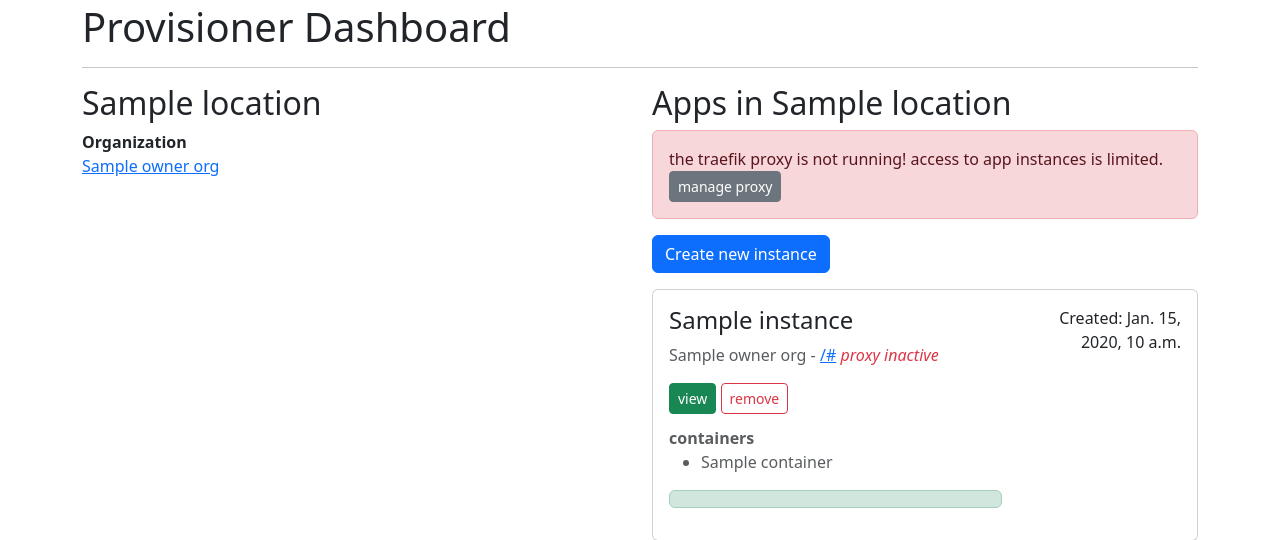
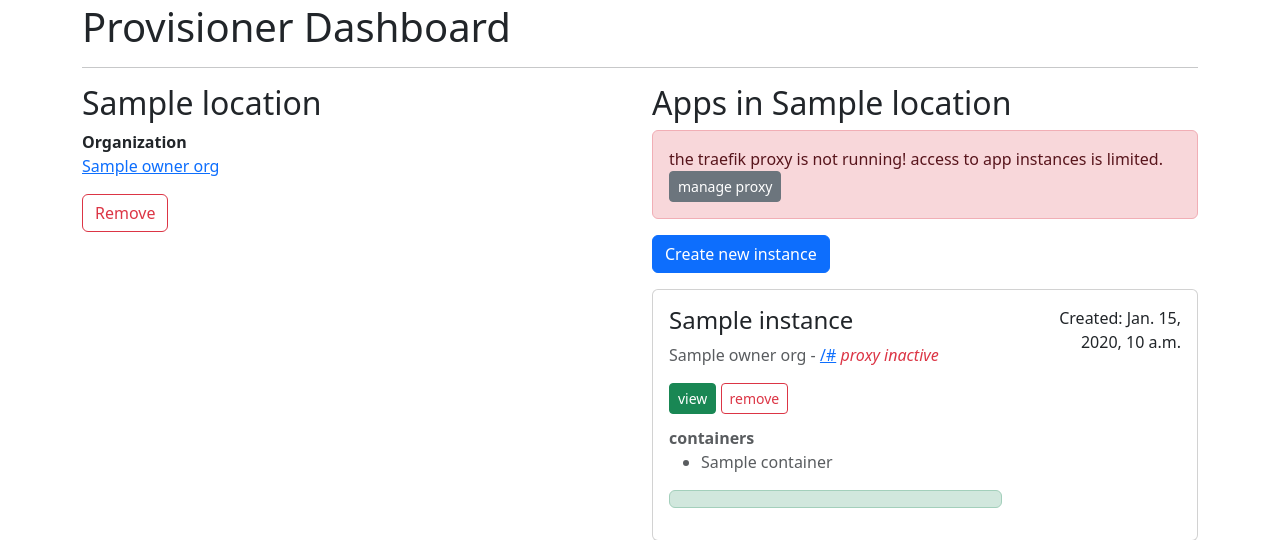
Before and after one commit to Tturna/amsys, a Django app: template dashboard/templates/view_location.html in a window 1280 px wide. Shown: the part 53-593 px from the top of the page. Run offline with Django 5.2, Linux system fonts and the light colour scheme; a user stored in the database is signed in; tables that the repository leaves empty hold one stand-in row (values such as "Sample post"); the template is opened without the code that fills it: most values are stand-ins (such as "Sample title", 1, 10 or a date in 2020); some libraries are stand-ins or nearby versions.

Commit message:
make locations removable

```diff
--- a/dashboard/main/urls.py
+++ b/dashboard/main/urls.py
@@ -20,6 +20,7 @@ urlpatterns = [
     path("start_instance/<app_name>/", views.start_instance, name="start_instance"),
     path("restart_instance/<app_name>/", views.restart_instance, name="restart_instance"),
     path("remove_instance/<app_name>/", views.remove_instance, name="remove_instance"),
+    path("remove_location/<location_pk>/", views.remove_location, name="remove_location"),
     path("forget_instance/<app_name>/", views.forget_instance, name="forget_instance"),
     path("view_instance/<app_name>/", views.view_instance, name="view_instance"),
     path("edit_instance/<app_name>/", views.edit_instance, name="edit_instance"),
--- /dev/null
+++ b/dashboard/static/location_controls.js
@@ -0,0 +1,8 @@
+function call_remove_location(pk) {
+    if (!confirm("Are you sure you want to remove this location? All connected apps will be deleted.")) return;
+
+    fetch(`/remove_location/${pk}/`)
+    .then(response => {
+        window.location = "/";
+    });
+}
--- a/dashboard/templates/view_location.html
+++ b/dashboard/templates/view_location.html
@@ -1,5 +1,6 @@
 {% extends "base.html" %}
 {% block content %}
+{% load static %}
 
 <h1>Provisioner Dashboard</h1>
 <hr>
@@ -9,6 +10,10 @@
 
         <strong>Organization</strong>
         <p><a href="{% url 'view_organization' location.owner_org.org_name %}">{{ location.owner_org.org_name }}</a></p>
+
+        {% if perms.main.delete_locationmodel %}
+        <button class="btn btn-outline-danger" onclick="call_remove_location({{ location.pk }})">Remove</button>
+        {% endif %}
     </div>
     <div class="col">
         <h2>Apps in {{ location.location_name }}</h2>
@@ -94,4 +99,6 @@
         {% endfor %}
     </div>
 </div>
+
+<script src="{% static 'location_controls.js' %}"></script>
 {% endblock %}
```
Also changed, not shown: dashboard/TODO.md (+3 -1 lines), dashboard/main/views.py (+11 -0 lines).
